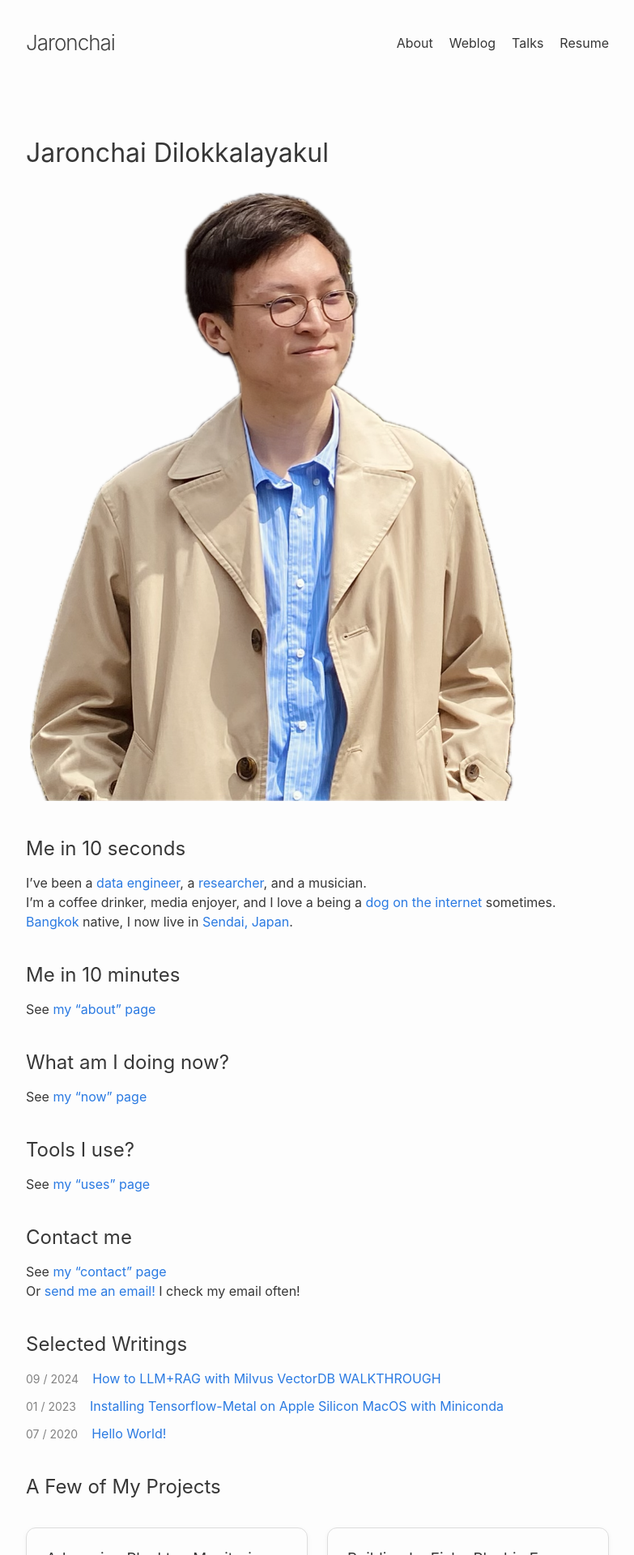
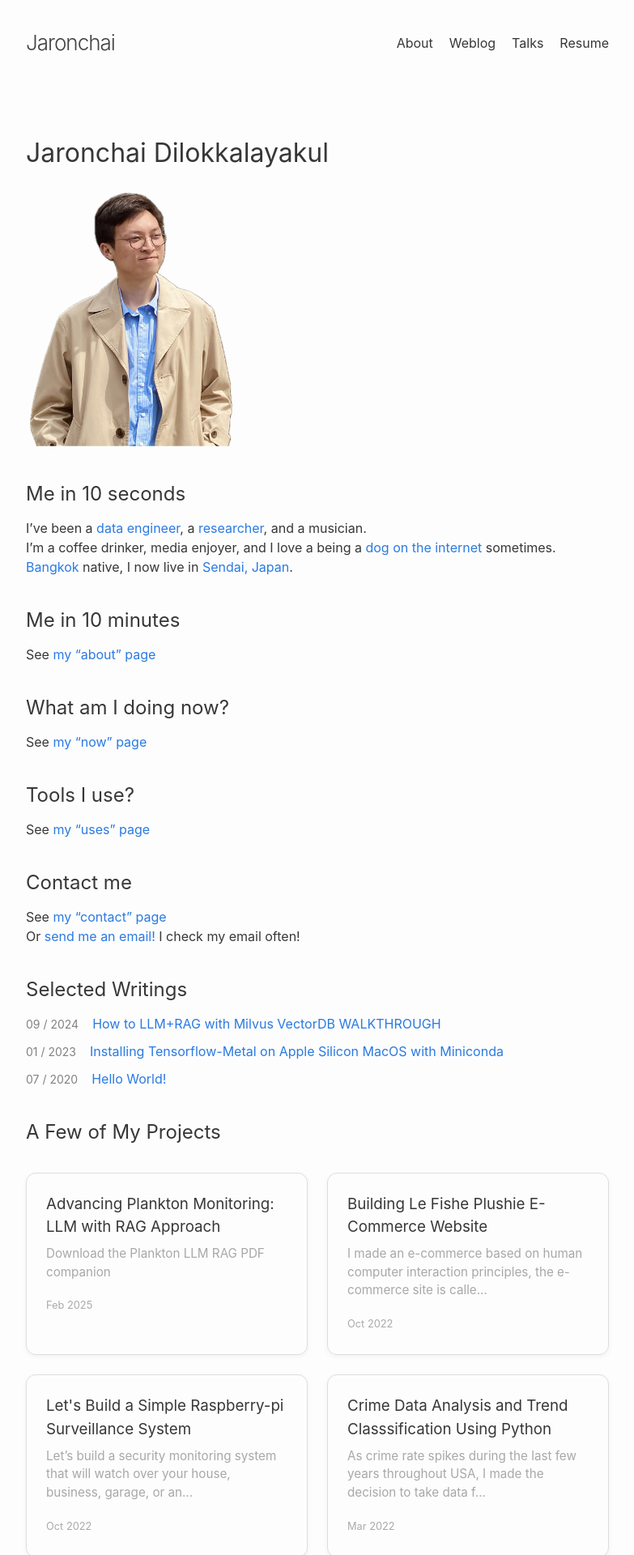
Before and after one commit to jarondlk/jaronchai-blog, a Jekyll site: the page built from index.markdown, in a window 1280 px wide. Shown: the top 1920 px of the page at 81% size, without its empty margins (248-1031 px from the left). Built offline with Jekyll 4.4.1, drawn with Linux system fonts in a browser that asks for light colours.

Commit message:
Update index.markdown

```diff
--- a/index.markdown
+++ b/index.markdown
@@ -5,7 +5,7 @@
 
 # Jaronchai Dilokkalayakul
 
-<img src="{{ site.baseurl }}/assets/index/me.png" alt="" style="max-width: 600px; margin: 5px;">
+<img src="{{ site.baseurl }}/assets/index/me.png" alt="" style="max-width: 250px; margin: 5px;">
 
 ## Me in 10 seconds
 
```
